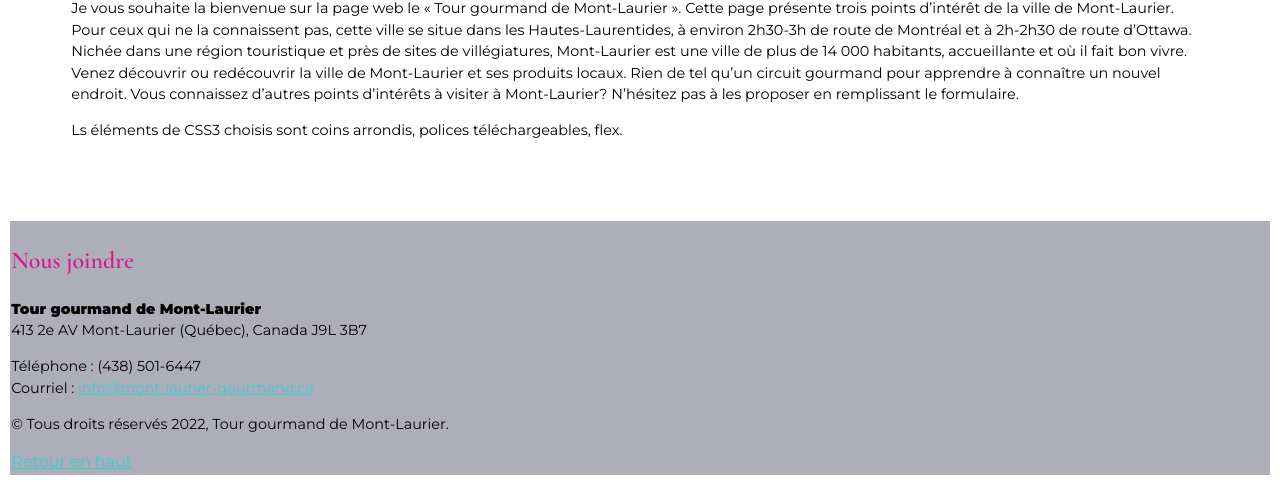
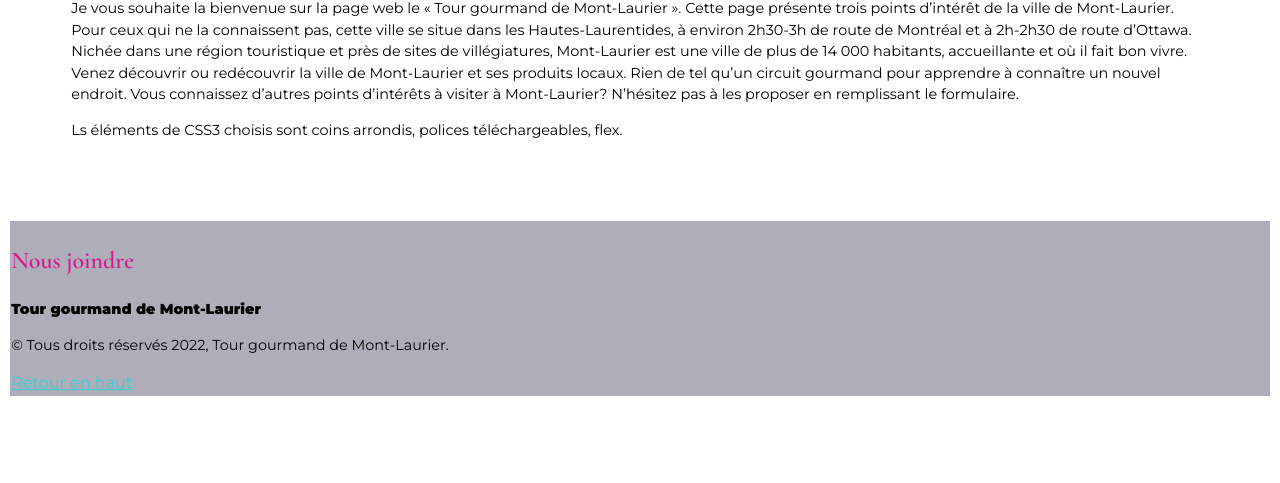
Before and after one commit to priscillegnagne/circuit, a website: page fr/presentation.html in a window 1280 px wide. Shown: the part 731-1214 px from the top of the page. After the commit the page ends 1135 px from the top, so only its background shows below. Drawn offline with Linux system fonts and the light colour scheme.

Commit message:
Update presentation.html

```diff
--- a/fr/presentation.html
+++ b/fr/presentation.html
@@ -49,12 +49,7 @@
         <h2>Nous joindre</h2>
 
         <p><strong>Tour gourmand de Mont-Laurier</strong><br/>
-           413 2e AV Mont-Laurier (Québec), Canada J9L 3B7
-        </p>
-        <p>
-          Téléphone&#160;: (438) 501-6447<br/>
-          Courriel&#160;: <a href="mailto:info@mont-laurier-gourmand.ca">info@mont-laurier-gourmand.ca</a>
-          </p>
+
         <p>&#169; Tous droits réservés 2022, Tour gourmand de Mont-Laurier.</p>
         <a href="#entete">Retour en haut</a>
 
```
